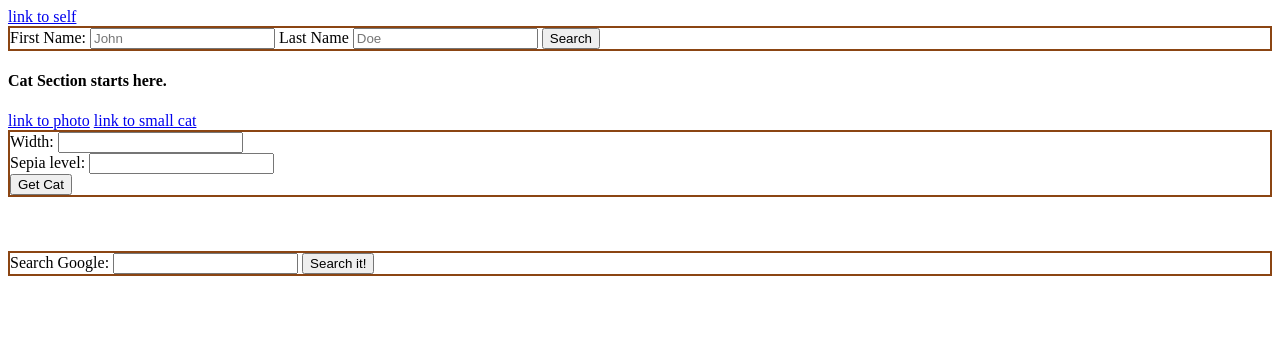
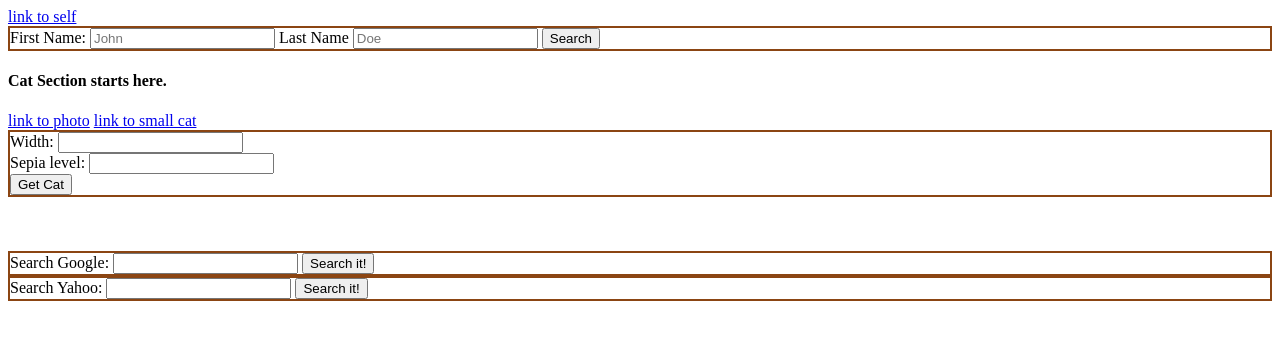
Before and after one commit to rmccrear/Multi-Search-Engine-Forms-Demo, a plain HTML site: page index.html in a window 1280 px wide. Drawn offline with Linux system fonts and the light colour scheme.

Commit message:
add yahoo

```diff
--- a/index.html
+++ b/index.html
@@ -46,6 +46,13 @@
                 <input type="submit" value="Search it!">
             </form>
         </section>
+        <section>
+            <form action="https://search.yahoo.com/search">
+                <label for="google-search-input">Search Yahoo:</label>
+                <input type="text" name="p" id="google-search-input">
+                <input type="submit" value="Search it!">
+            </form>
+        </section>
     </main>
 </body>
 
```
